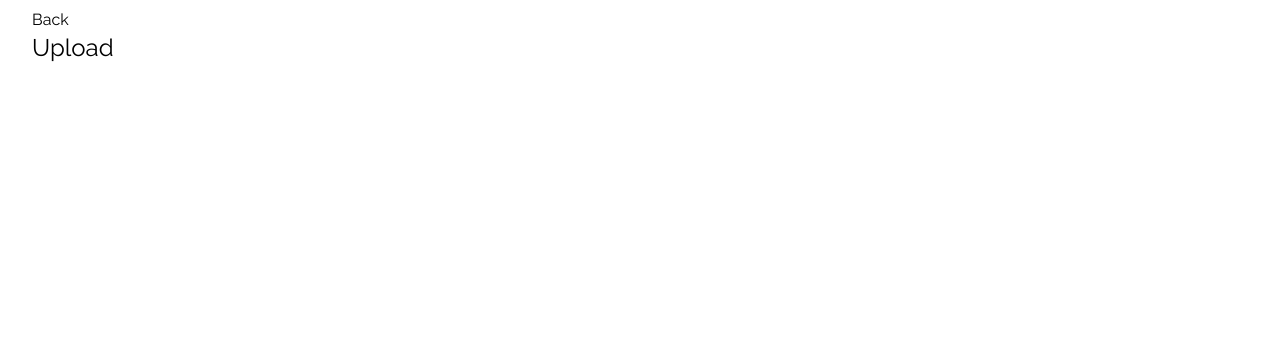
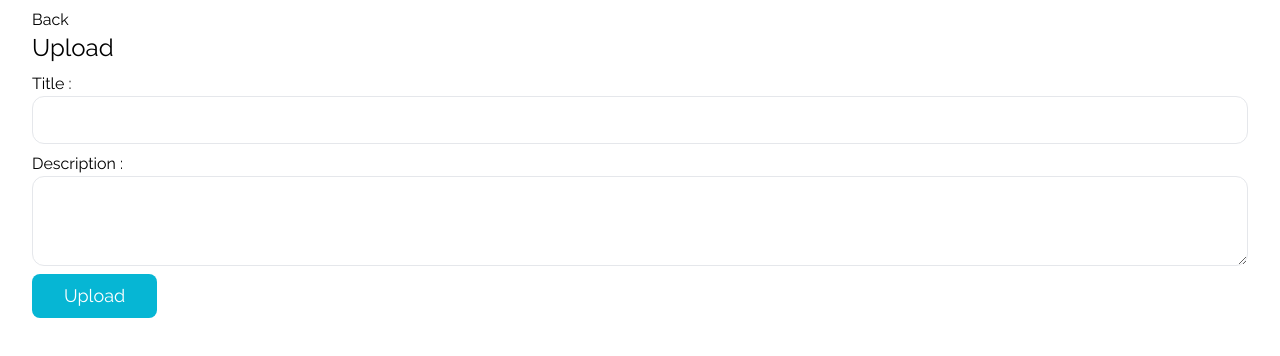
Before and after one commit to nothing628/titanium-pwa, a Vue app: page /upload in a window 1280 px wide. Shown: the top 356 px of the page. Built offline with nearby package versions, Linux system fonts and the light colour scheme.

Commit message:
add upload form

```diff
--- /dev/null
+++ b/src/components/manga/form.vue
@@ -0,0 +1,28 @@
+<script setup lang="ts">
+import { ref } from 'vue'
+const title = ref("")
+const description = ref("")
+const emit = defineEmits<{ (event: "submit", title: string, description: string): void }>()
+
+const handleFormSubmit = () => {
+    emit('submit', title.value, description.value)
+}
+</script>
+
+<template>
+    <form v-on:submit.prevent="handleFormSubmit">
+        <div class="flex flex-col mb-2">
+            <label>Title :</label>
+            <input required class="border h-12 rounded-xl px-4 py-2" type="text" name="email" v-model="title" />
+        </div>
+        <div class="flex flex-col mb-2">
+            <label>Description :</label>
+            <textarea rows="3" required class="border rounded-xl px-4 py-2" name="password"
+                v-model="description" />
+        </div>
+
+        <button class="bg-cyan-500 text-white text-lg px-8 py-2 rounded-lg" type="submit">
+            Upload
+        </button>
+    </form>
+</template>
--- a/src/pages/upload.vue
+++ b/src/pages/upload.vue
@@ -1,8 +1,12 @@
-<script setup lang="ts"></script>
+<script setup lang="ts">
+import UploadForm from '../components/manga/form.vue'
+</script>
 
 <template>
     <div class="px-8 py-2">
         <a href="/">Back</a>
         <h1 class="text-2xl mb-2">Upload</h1>
+
+        <UploadForm />
     </div>
 </template>
```
